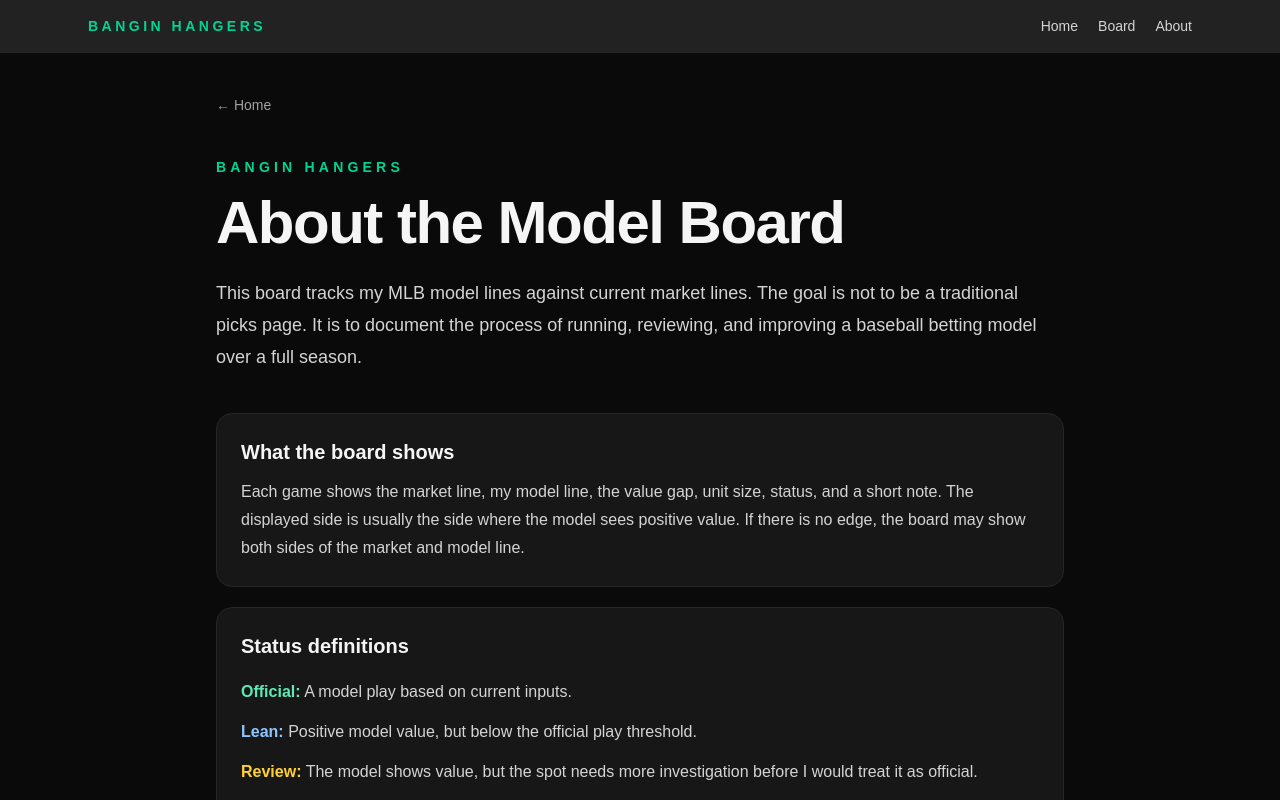
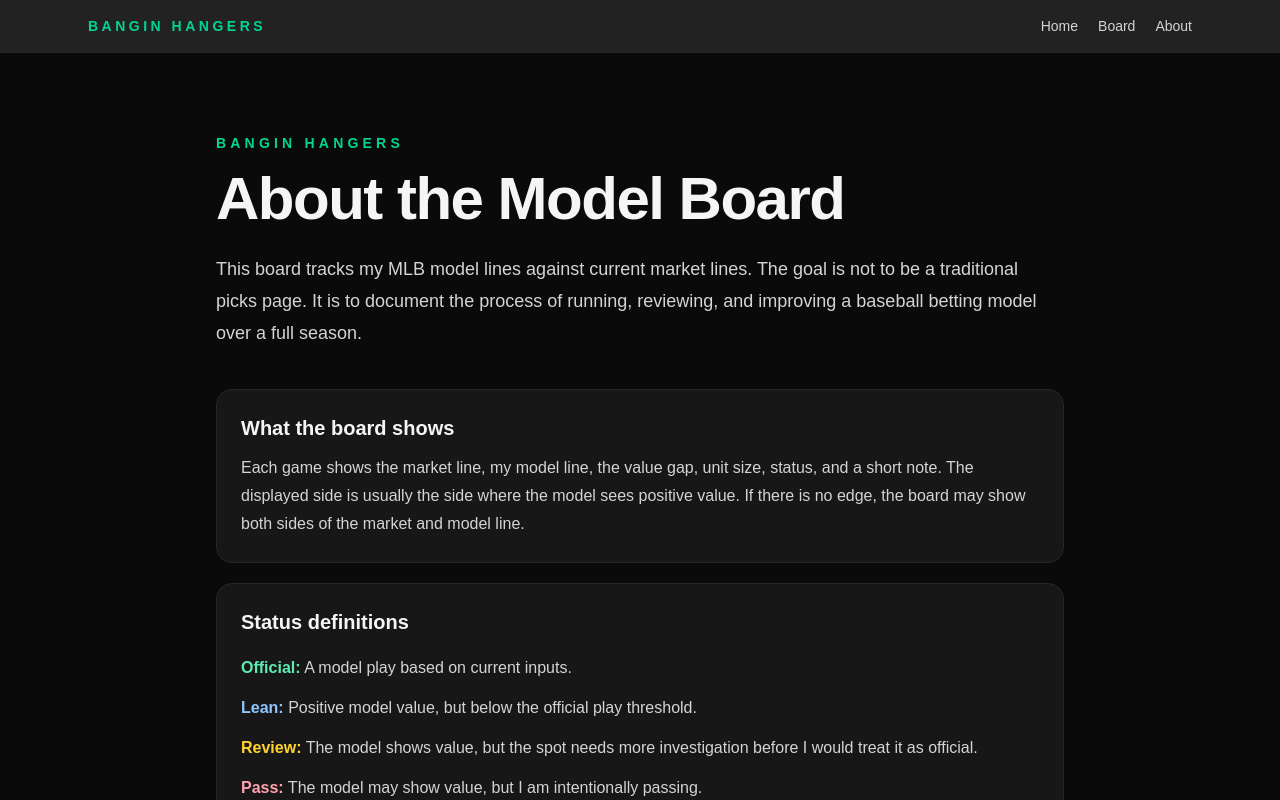
Before and after one commit to evanprior18-stack/bangin-hangers-board, a Next.js app: page /about in a window 1280 px wide. Shown: the top 800 px of the page. Built offline with nearby package versions, Linux system fonts and the light colour scheme.

Commit message:
Clean up about page navigation

```diff
--- a/src/app/about/page.tsx
+++ b/src/app/about/page.tsx
@@ -2,9 +2,6 @@ export default function AboutPage() {
   return (
     <main className="min-h-screen bg-neutral-950 text-neutral-100">
       <section className="mx-auto max-w-4xl px-6 py-10">
-        <a href="/" className="text-sm text-neutral-400 hover:text-emerald-400">
-          ← Home
-        </a>
 
         <p className="mt-10 text-sm font-semibold uppercase tracking-[0.3em] text-emerald-400">
           Bangin Hangers
```
